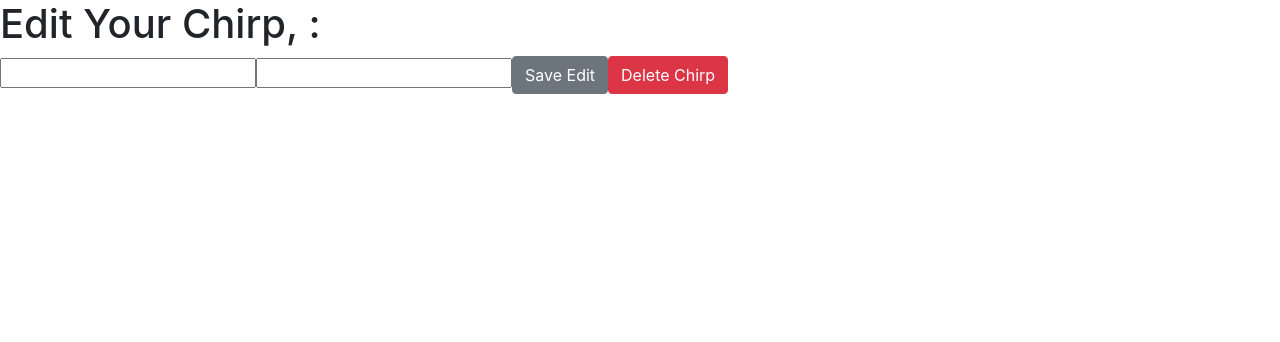
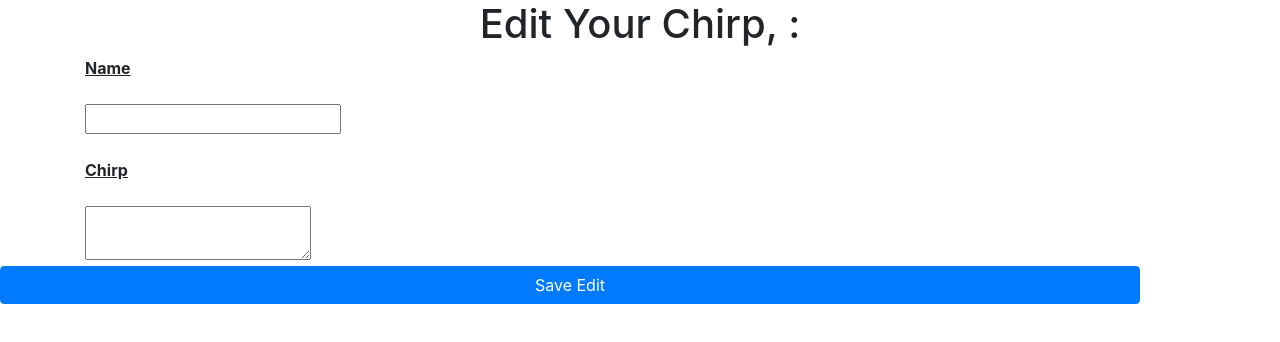
Before and after one commit to mstringer88/Prepping-Front-and-Back-End, a React app: page /chirp/1/edit in a window 1280 px wide. Shown: the top 342 px of the page. Built offline with nearby package versions, Linux system fonts and the light colour scheme; no server answers.

Commit message:
changed formatting

```diff
--- a/chirps.json
+++ b/chirps.json
@@ -1 +1 @@
-{"1":{"Name":"Luke","Chirp":"Trollin on the newbies"},"2":{"Name":"Jax","Chirp":"Im a dog"},"3":{"Name":"Tam","Chirp":"I think I run the roost!"},"4":{"Name":"Joe","Chirp":"Blow"},"5":{"Name":"Foo","Chirp":"Bar"},"6":{"Name":"Hello","Chirp":"World"},"nextid":7,":id":{"Name":"Mike","Chirp":"Hi World"}}
+{"1":{"Name":"Luke","Chirp":"Trollin on the newbies boi"},"2":{"Name":"Jax","Chirp":"Im a dog"},"3":{"Name":"Tam","Chirp":"I think I run the roost!"},"4":{"Name":"Joe","Chirp":"Blow"},"5":{"Name":"Foo","Chirp":"Bar"},"6":{"Name":"Hello","Chirp":"World"},"7":{"Name":"Mike","Chirp":"Hi World"},"9":{"Name":"Mike","Chirp":"Edited text"},"nextid":11}
--- a/client/src/components/AllChirps.jsx
+++ b/client/src/components/AllChirps.jsx
@@ -53,7 +53,13 @@ class AllChirps extends Component {
     render() {
         return (
             <Fragment>
+                <div class="jumbotron jumbotron-fluid font-weight-bold text-center">
+                    <div class="container">
+                        <h1 class="display-4">Welcome to Chirper!</h1>
+                    </div>
+                </div>
                 <form>
+                    <div className="container">
                         <div className="form-group">
                             <label>User Name</label>
                             <input onChange={(e) => this.handleUserNameChange(e)} value={this.state.userName} className="form-control" placeholder="Name" />
@@ -63,6 +69,7 @@ class AllChirps extends Component {
                             <textarea onChange={(e) => this.handleMessageChange(e)} value={this.state.message} className="form-control" rows="3" placeholder="Insert Message"></textarea>
                         </div>
                         <button onClick={(e) => this.handleButtonClick(e)} type="submit" className="btn btn-primary">Create Chirp!</button>
+                    </div>
                 </form>
                 {this.state.postArray.map((chirp) => {
                     return <DisplayChirp chirp={chirp} />
--- a/client/src/components/DisplayChirp.jsx
+++ b/client/src/components/DisplayChirp.jsx
@@ -1,4 +1,4 @@
-import React, {Fragment} from "react";
+import React, { Fragment } from "react";
 import { Link } from 'react-router-dom';
 
 const DisplayChirp = (props) => {
@@ -8,11 +8,11 @@ const DisplayChirp = (props) => {
             <div className="card border-dark mb-3" /*style={{ maxwidth: '18rem' }}*/>
                 <div className="card-body text-dark">
                     <h5 className="chirp-title">{props.chirp.Name}</h5>
-                    <p className="chirp-text">{props.chirp.Chirp.substring(0, 20)} ...</p>
+                    <p className="chirp-text">{props.chirp.Chirp}</p>
                     <Link className="btn btn-primary mx-auto" to={`/chirp/${props.chirp.id}`}>See Details</Link>
                 </div>
             </div>
-       </Fragment>
+        </Fragment>
     );
 };
 
--- a/client/src/components/EditChirp.jsx
+++ b/client/src/components/EditChirp.jsx
@@ -41,22 +41,31 @@ class EditChirp extends Component {
             .catch(err => console.log(`Didn't update it: ${err}`))
     };
 
-    handleDeleteClick(e) {
-        fetch(`/api/chirps/${this.props.match.params.id}`, {
-            method: 'DELETE',
-        })
-        .catch(err => (console.log(`I'm not deleted: ${err}`)))
-    }
+
 
 
     render() {
         return (
             <Fragment>
-                <h1>Edit Your Chirp, {this.state.postObject.Name}:</h1>
-                <input value={this.state.name} onChange={(e) => this.setState({ name: e.target.value })} />
-                <input value={this.state.chirp} onChange={(e) => this.setState({ chirp: e.target.value })} />
-                <button onClick={(e) => { this.handleEditClick(e); this.props.history.push('/') }} className="btn btn-secondary">Save Edit</button>
-                <button onClick={(e) => { this.handleDeleteClick(e); this.props.history.push('/') }} className="btn btn-danger">Delete Chirp</button>
+                <h1 className="container text-center">Edit Your Chirp, {this.state.postObject.Name}:</h1>
+                <form>
+                    <div className="container">
+                        <div className="form-group">
+                            <label className="font-weight-bold" for="formGroupExampleInput"><u>Name</u></label>
+                        </div>
+                        <div>
+                            <input value={this.state.name} onChange={(e) => this.setState({ name: e.target.value })} />
+                        </div>
+                        <br />
+                        <div className="form-group">
+                            <label className="font-weight-bold" for="formGroupExampleInput2"><u>Chirp</u></label>
+                        </div>
+                        <div>
+                            <textarea value={this.state.chirp} onChange={(e) => this.setState({ chirp: e.target.value })} />
+                        </div>
+                    </div>
+                </form>
+                <button onClick={(e) => { this.handleEditClick(e); this.props.history.push('/') }} className="btn btn-primary container">Save Edit</button>
             </Fragment>
         )
     }
--- a/client/src/components/SingleChirp.jsx
+++ b/client/src/components/SingleChirp.jsx
@@ -11,17 +11,37 @@ class SingleChirp extends Component {
 
     componentDidMount() {
         fetch(`/api/chirps/${this.props.match.params.id}`)
-        .then(res => res.json())
-        .then(data => this.setState({
-            postObject: data
-        }))
+            .then(res => res.json())
+            .then(data => this.setState({
+                postObject: data
+            }))
+    }
+
+    handleDeleteClick(e) {
+        fetch(`/api/chirps/${this.props.match.params.id}`, {
+            method: 'DELETE'
+        })
+            .catch(err => (console.log(`I'm not deleted: ${err}`)))
     }
 
     render() {
         return (
             <Fragment>
-            <h1> Is this Working ? {this.state.postObject.Name}</h1 >
-            <Link to={`/chirp/${this.props.match.params.id}/edit`}>Edit/Delete Chirp</Link>
+                <div className="container">
+                    <div className="card">
+                        <div className="card-header">
+                            Display Chirp Info
+                    </div>
+                        <div className="card-body">
+                            <h1 className="card-title">{this.state.postObject.Name}</h1>
+                            <p className="card-text">{this.state.postObject.Chirp}</p>
+                            <Link to={`/chirp/${this.props.match.params.id}/edit`}>Edit Chirp</Link>
+                        </div>
+                    </div>
+                </div>
+                <div className="container">
+                    <button onClick={(e) => { this.handleDeleteClick(e); this.props.history.push('/') }} className="btn btn-danger" data-toggle="tooltip" data-placement="top" title="Delete Chirp">X</button>
+                </div>
             </Fragment>
         )
     }
```
Lines whose indentation alone changed are shown as unchanged.
